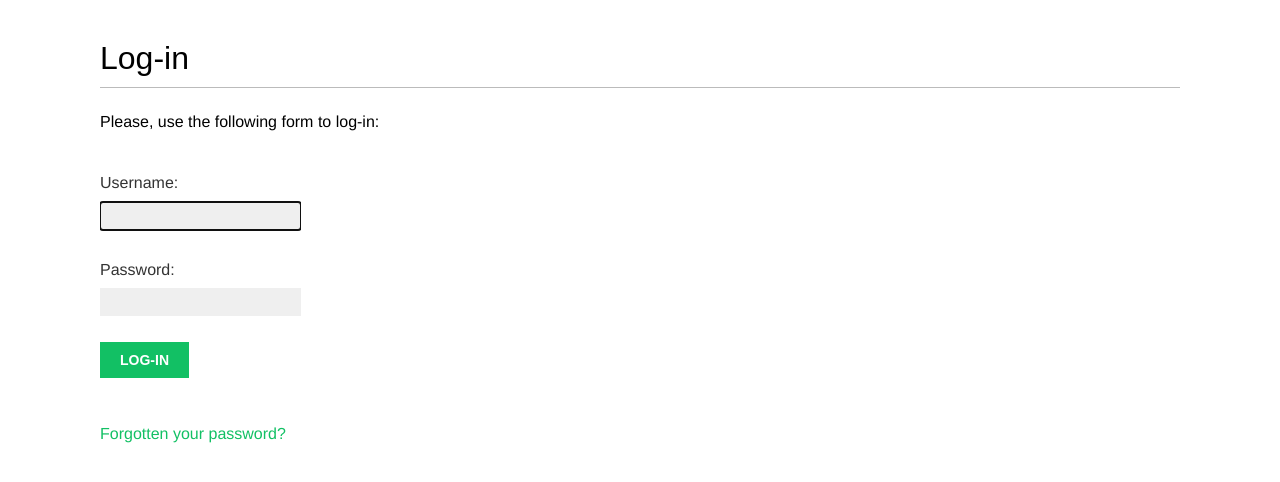
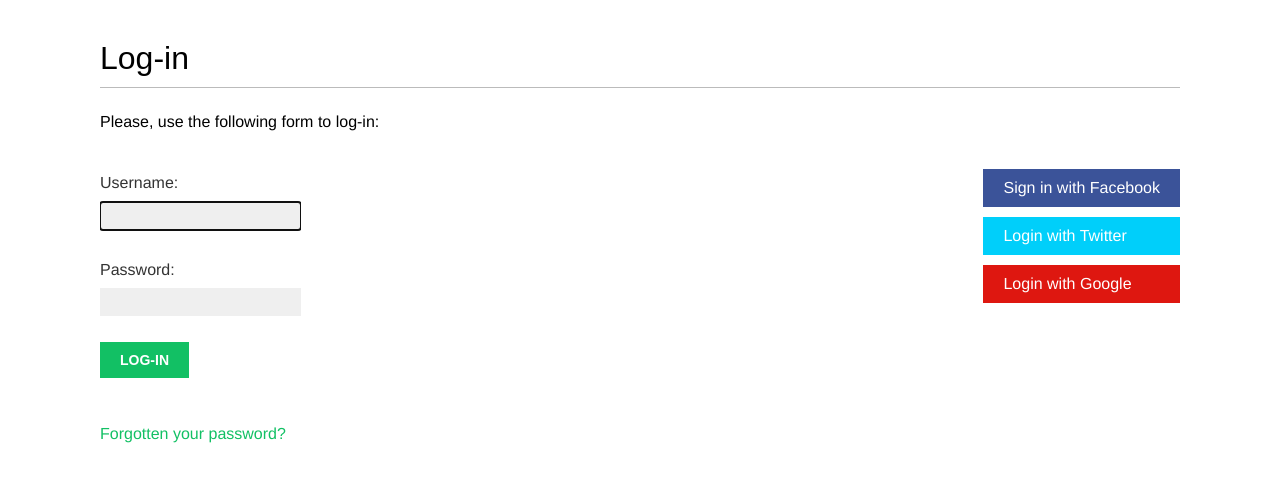
Before and after one commit to John-Boland/django2byexample, a Django app: page /account/login/ in a window 1280 px wide. Shown: the part 47-529 px from the top of the page. Run offline with Django 3.2, Linux system fonts and the light colour scheme; some web fonts are replaced.

Commit message:
Added Social Auth

```diff
--- a/bookmarks/account/templates/registration/login.html
+++ b/bookmarks/account/templates/registration/login.html
@@ -21,4 +21,14 @@
         </form>
         <p><a href="{% url 'password_reset' %}">Forgotten your password?</a></p>
     </div>
+    <div class="social">
+        <ul>
+            <li class='facebook'> <a href="{% url 'social:begin' 'facebook' %}">
+            Sign in with Facebook</a></li>
+            <li class='twitter'> <a href="{% url 'social:begin' 'twitter' %}">
+            Login with Twitter</a></li>
+            <li class='google'> <a href="{% url 'social:begin' 'google-oauth2' %}">
+            Login with Google</a></li>
+        </ul>
+    </div>
 {% endblock %}
--- a/bookmarks/bookmarks/urls.py
+++ b/bookmarks/bookmarks/urls.py
@@ -6,6 +6,7 @@ from django.conf.urls.static import static
 urlpatterns = [
     path('admin/', admin.site.urls),
     path('account/', include('account.urls')),
+    path('social-auth/', include('social_django.urls', namespace='social')),
 ]
 
 if settings.DEBUG:
```
Also changed, not shown: bookmarks/bookmarks/settings.py (+14 -1 lines), bookmarks/db.sqlite3.
